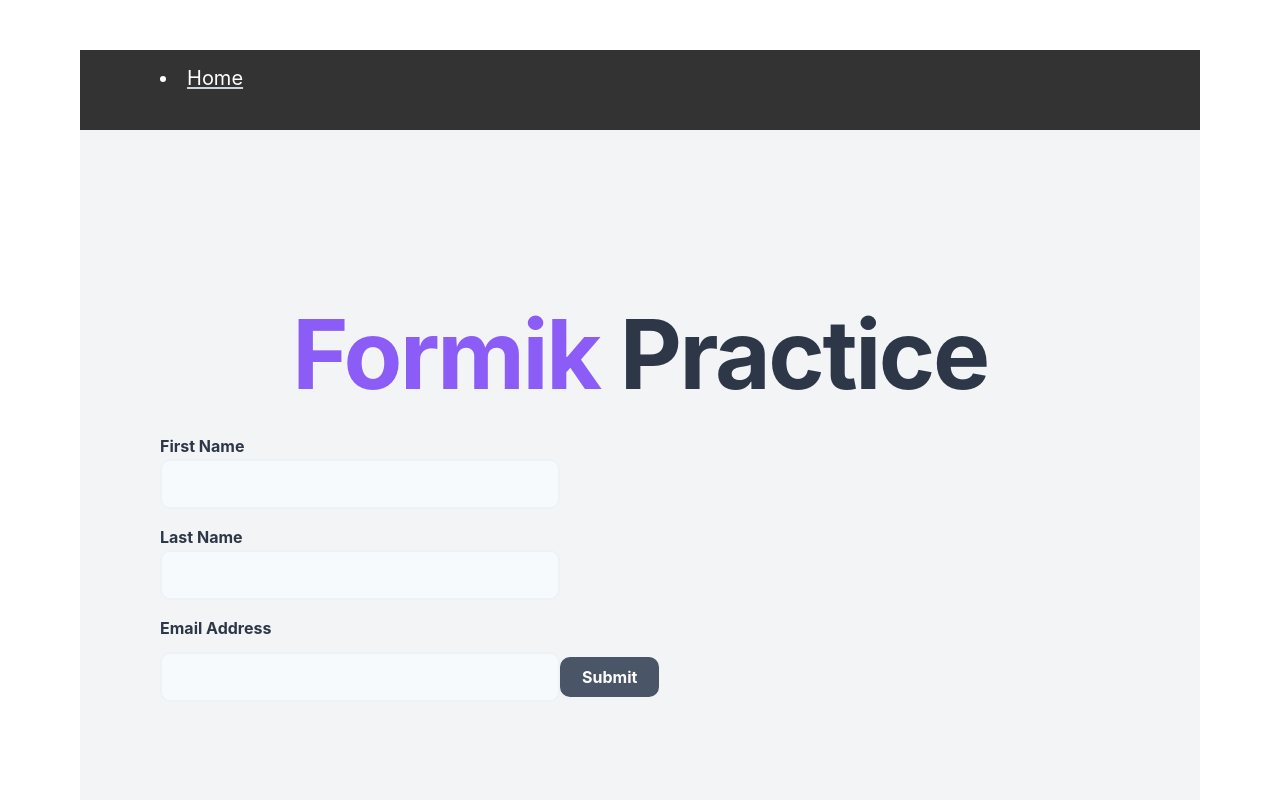
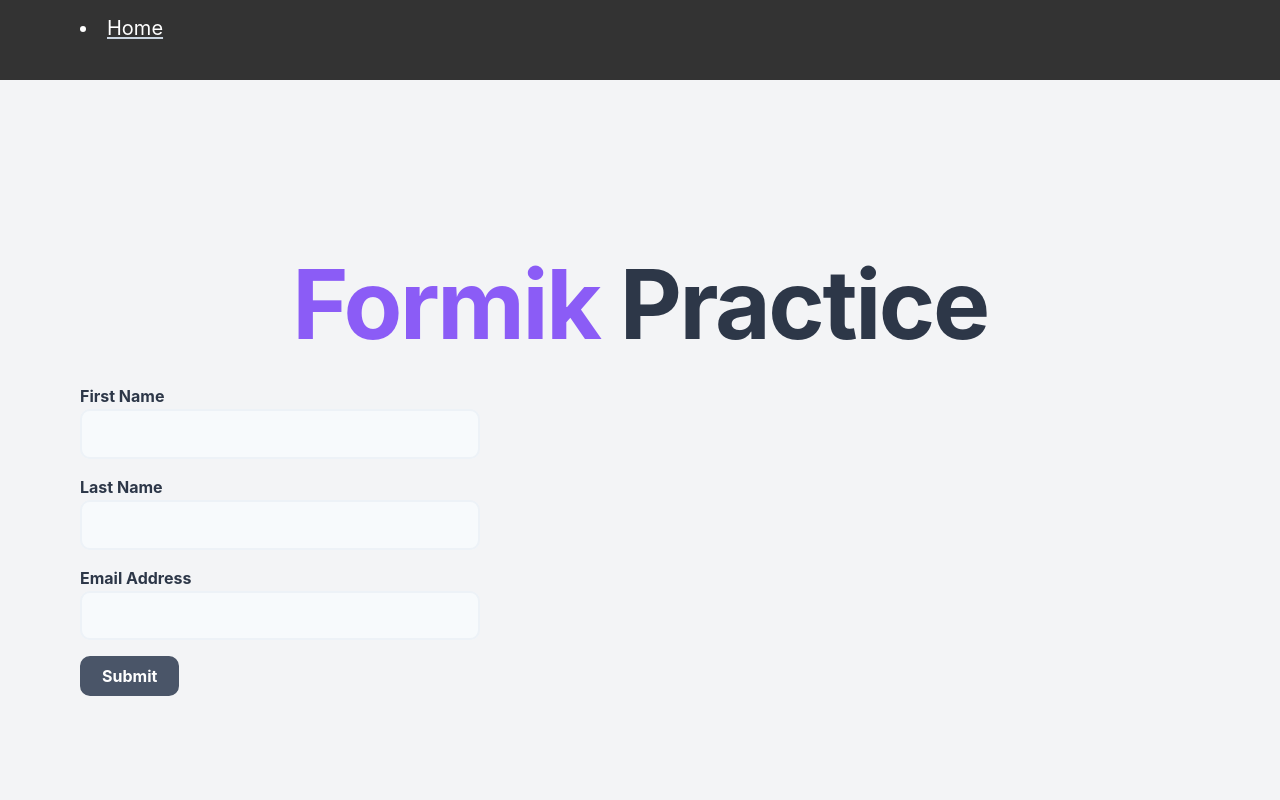
Before and after one commit to jleomorris/formik-practice, a Next.js app: page / in a window 1280 px wide. Shown: the top 800 px of the page. Built offline with nearby package versions, Linux system fonts and the light colour scheme.

Commit message:
Add other Field prop examples

```diff
--- a/components/SignUpForm/index.tsx
+++ b/components/SignUpForm/index.tsx
@@ -21,20 +21,33 @@
         }, 400);
       }}
     >
-      <Form>
+      <Form className='flex flex-col'>
         <label htmlFor='firstName'>First Name</label>
         <Field name='firstName' type='text' />
         <ErrorMessage name='firstName' />
-
         <label htmlFor='lastName'>Last Name</label>
         <Field name='lastName' type='text' />
         <ErrorMessage name='lastName' />
-
         <label htmlFor='email'>Email Address</label>
         <Field name='email' type='email' />
         <ErrorMessage name='email' />
-
-        <button type='submit'>Submit</button>
+        <div>
+          <button type='submit'>Submit</button>
+        </div>
+        {/* Other Field prop examples */}
+        {/* <div>
+          <Field name='firstName' className='form-input' placeholder='Jane' />`
+        </div>
+        <div>
+          <Field name='message' as='textarea' className='form-textarea' />
+        </div>
+        <div>
+          <Field name='colors' as='select' className='my-select'>
+            <option value='red'>Red</option>
+            <option value='green'>Green</option>
+            <option value='blue'>Blue</option>
+          </Field>
+        </div> */}
       </Form>
     </Formik>
   );
--- a/styles/globals.css
+++ b/styles/globals.css
@@ -59,7 +59,7 @@
 
 body {
   padding: 0;
-  margin: calc((100vh / 25) * 1.563) calc((100vw / 25) * 1.563);
+  /* margin: calc((100vh / 25) * 1.563) calc((100vw / 25) * 1.563); */
   background-color: white;
   font-weight: 400;
   line-height: 1.563;
```
